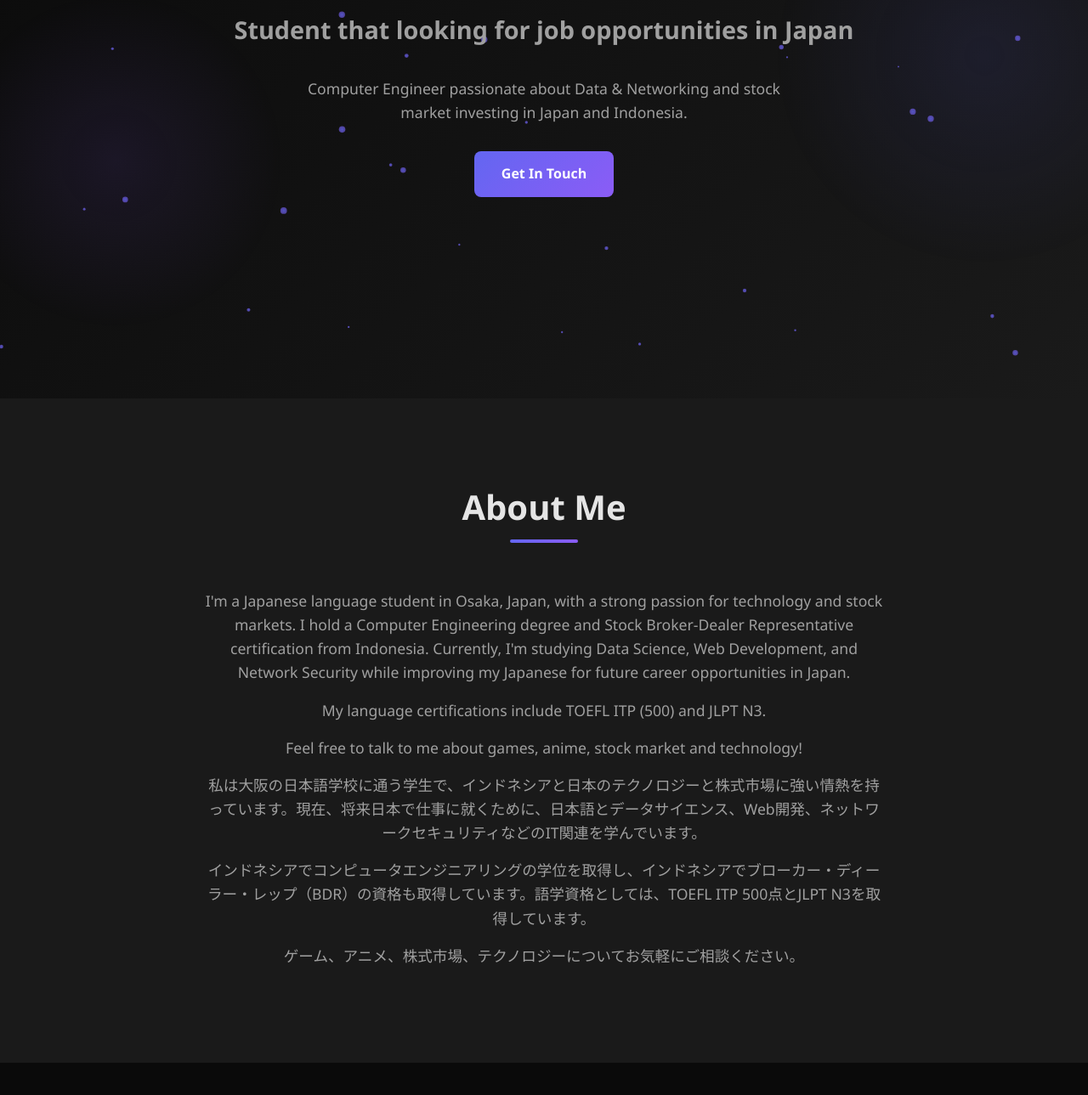
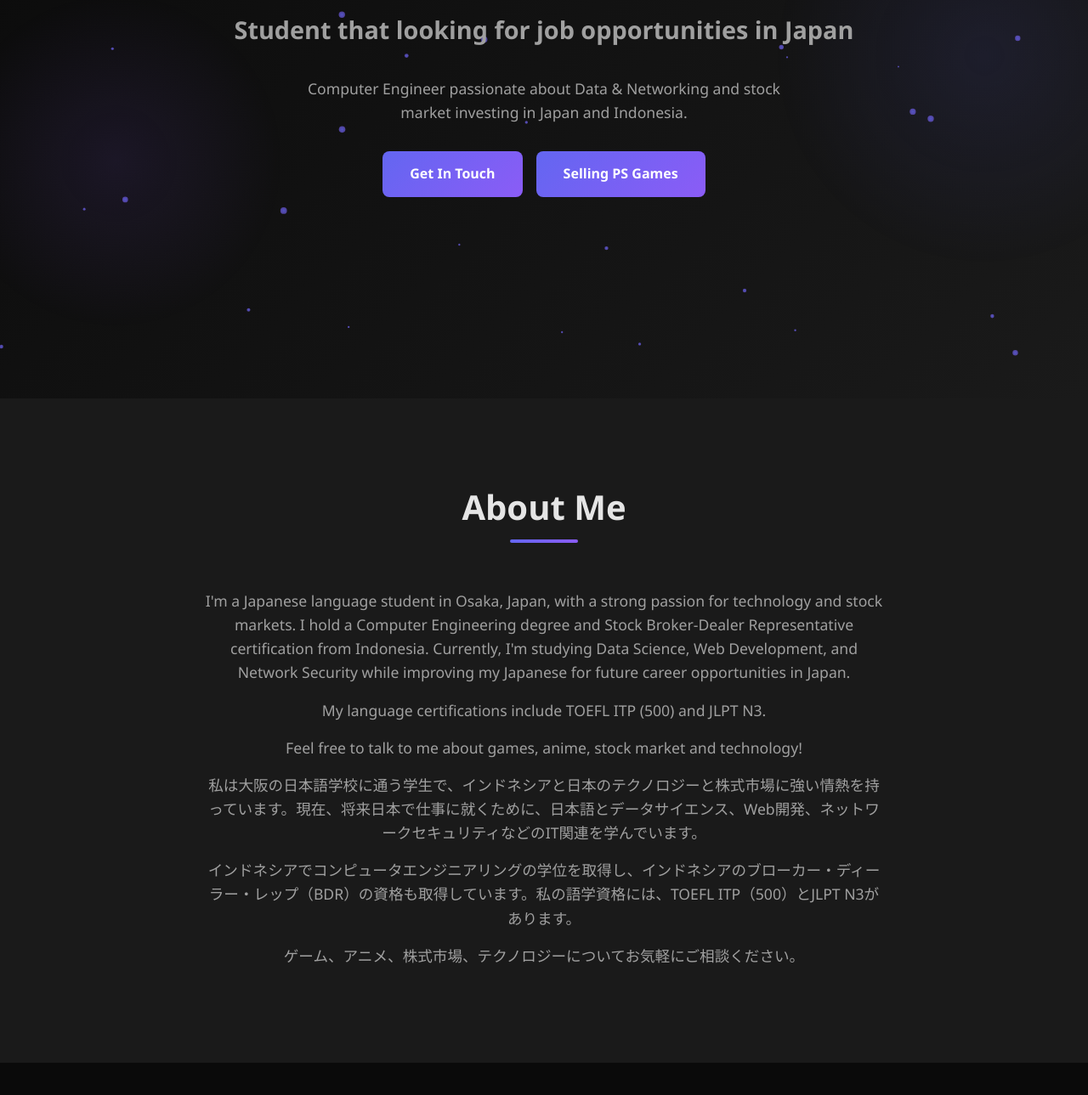
Before and after one commit to dragon384444/web-portofolio, a plain HTML site: page index.html in a window 1280 px wide. Shown: the part 331-1620 px from the top of the page at 85% size. Drawn offline with Linux system fonts and the light colour scheme.

Commit message:
Add Photo PS Games button linking to Google Drive
Co-Authored-By: Claude Sonnet 4.6 <noreply@anthropic.com>

```diff
--- a/index.html
+++ b/index.html
@@ -42,6 +42,7 @@
                 <p class="hero-description">Computer Engineer passionate about Data & Networking and stock market investing in Japan and Indonesia.</p>
                 <div class="hero-buttons">
                     <a href="#contact" class="btn btn-primary">Get In Touch</a>
+                    <a href="https://drive.google.com/drive/folders/1lvrNRbA3NZSa3D-B4OBcJ2iD6ZTyfcud?usp=drive_link" class="btn btn-primary" target="_blank">Selling PS Games</a>
                 </div>
             </div>
         </div>
@@ -56,7 +57,7 @@
                 <p>My language certifications include TOEFL ITP (500) and JLPT N3.</p>
                 <p>Feel free to talk to me about games, anime, stock market and technology!</p>
                 <p>私は大阪の日本語学校に通う学生で、インドネシアと日本のテクノロジーと株式市場に強い情熱を持っています。現在、将来日本で仕事に就くために、日本語とデータサイエンス、Web開発、ネットワークセキュリティなどのIT関連を学んでいます。</p>
-                <p>インドネシアでコンピュータエンジニアリングの学位を取得し、インドネシアでブローカー・ディーラー・レップ（BDR）の資格も取得しています。語学資格としては、TOEFL ITP 500点とJLPT N3を取得しています。</p>
+                <p>インドネシアでコンピュータエンジニアリングの学位を取得し、インドネシアのブローカー・ディーラー・レップ（BDR）の資格も取得しています。私の語学資格には、TOEFL ITP（500）とJLPT N3があります。</p>
                 <p>ゲーム、アニメ、株式市場、テクノロジーについてお気軽にご相談ください。</p>
             </div>
         </div>
```
Also changed, not shown: .claude/settings.local.json (added).
